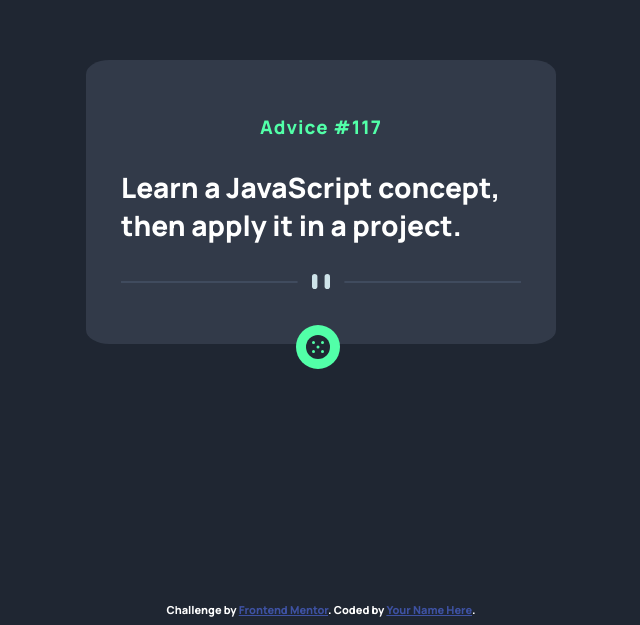
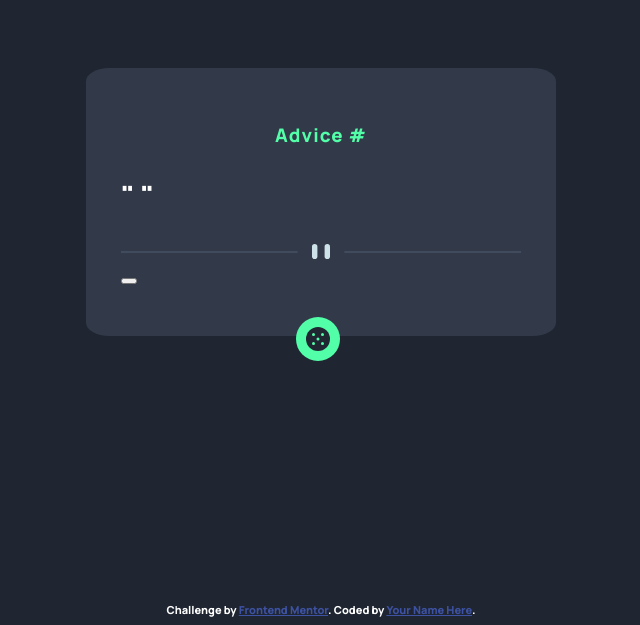
Before and after one commit to Lolito-Lindsey-Official/advice-generator-app, a plain HTML site: page index.html in a window 1280 px wide. Shown: the part 206-831 px from the top of the page, without its empty margins (319-959 px from the left). Drawn offline with Linux system fonts and the light colour scheme; no server answers.

Commit message:
Added a button and blanked out the title and content

```diff
--- a/index.html
+++ b/index.html
@@ -11,18 +11,21 @@
 
   <div class = "advice-container">
     <div class = "advice-card">
-      <h3 id = "advice-title">Advice #117</h3>
-      <p id = "advice-content">Learn a JavaScript concept, then apply it in a project.</p>
+      <h3 id = "advice-title">Advice #</h3>
+      <p id = "advice-content">" "</p>
       <img src = "images/pattern-divider-desktop.svg" id = "divider" alt = "divider">
-      <img src = "images/icon-dice.svg" id = "dice" alt = "dice">
+      <button id = "generate-button">
+        <img src = "images/icon-dice.svg" id ="dice" alt = "dice">
+      </button>
     </div>
   </div>
 
-  <script src = "script.js"></script>
 
   <div class="attribution">
     Challenge by <a href="https://www.frontendmentor.io?ref=challenge" target="_blank">Frontend Mentor</a>.
     Coded by <a href="#">Your Name Here</a>.
+
+    <script src = "script.js"></script>
   </div>
 </body>
 </html>
```
